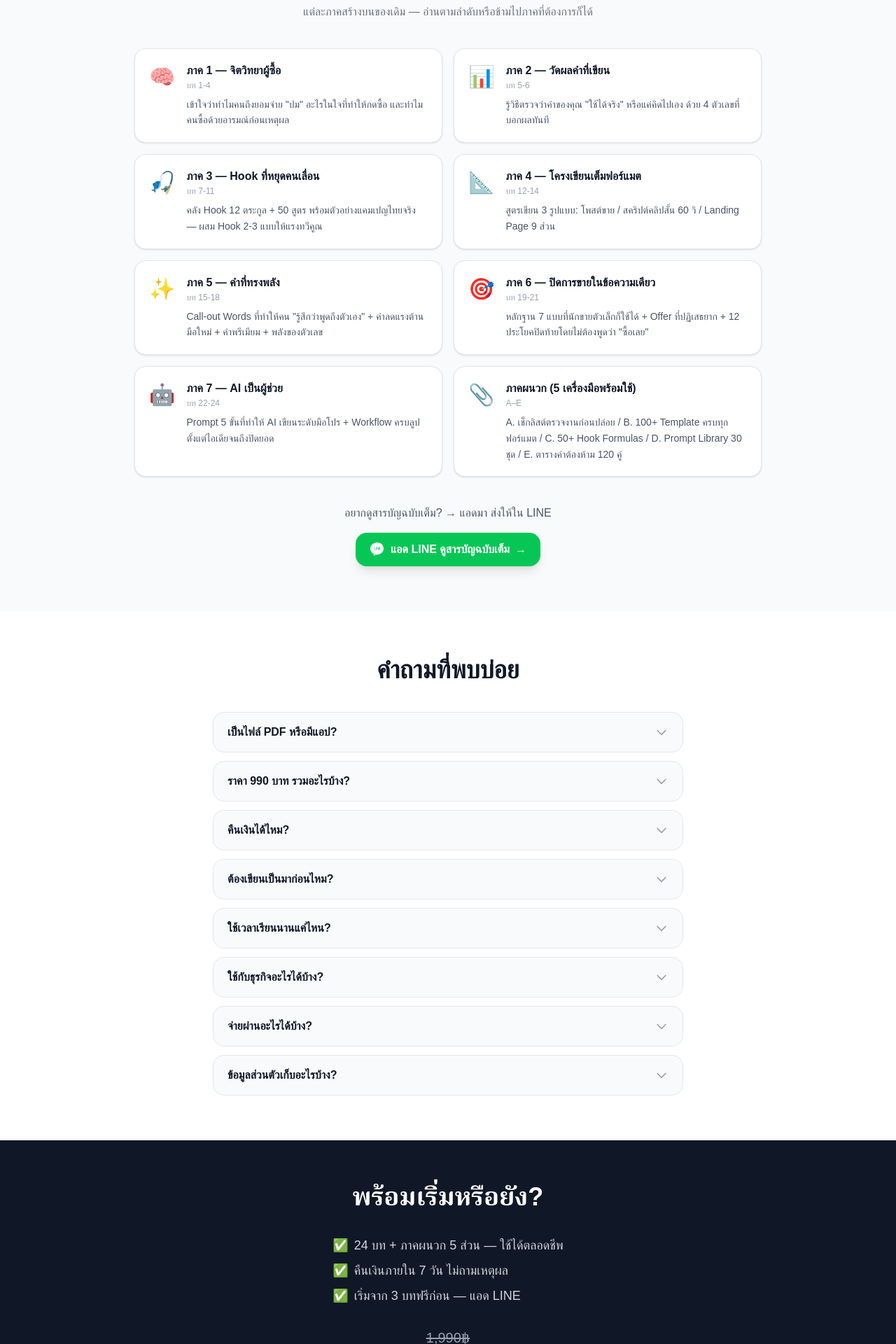
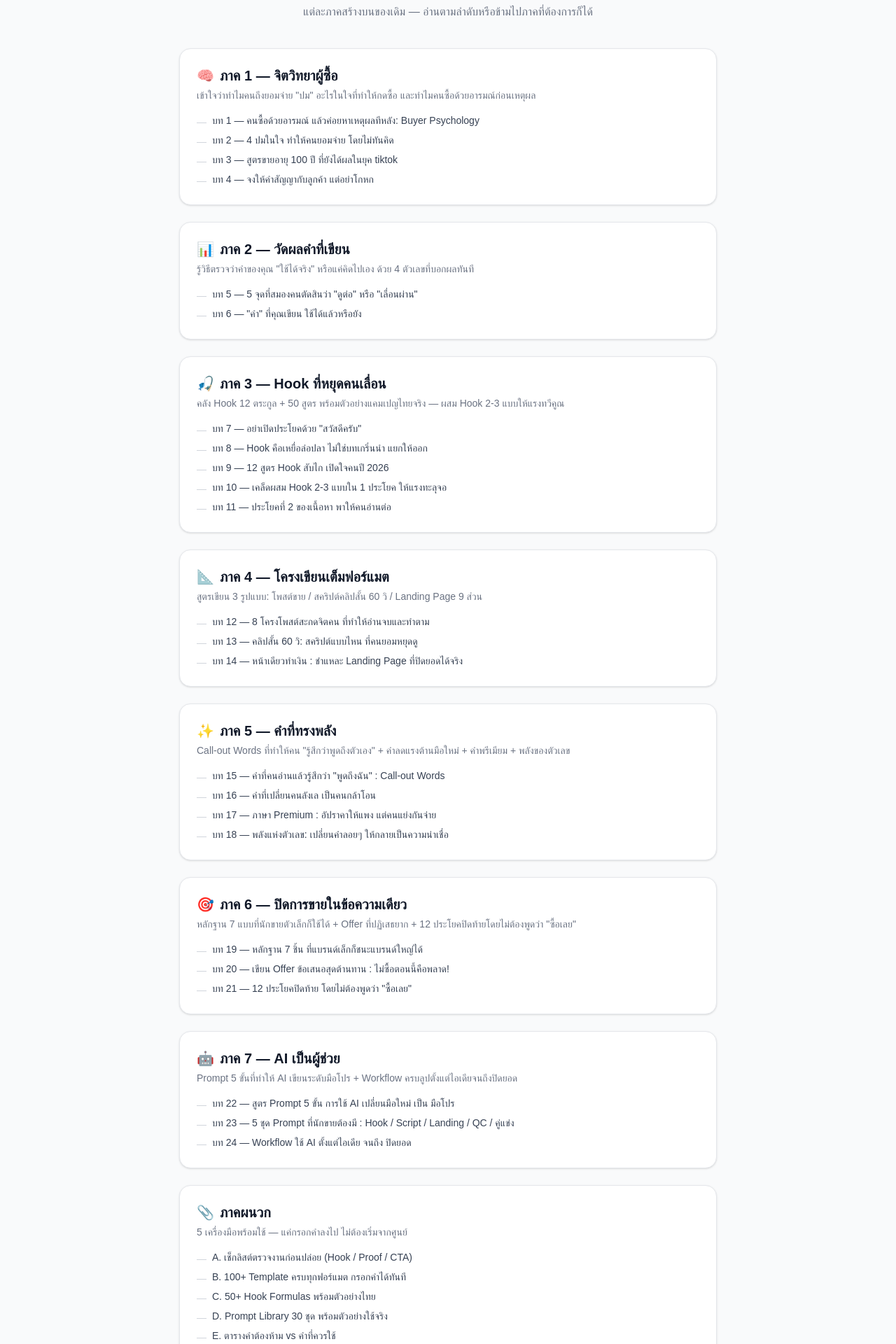
Before and after one commit to kittichon-git/phachara-landing, a Next.js app: page / in a window 1280 px wide. Shown: the part 3960-5880 px from the top of the page at 70% size. Built offline with nearby package versions, Linux system fonts and the light colour scheme; no server answers.

Commit message:
B29: S7 expanded list (no toggle, no per-chapter description)

```diff
--- a/components/sections/S6Curriculum.tsx
+++ b/components/sections/S6Curriculum.tsx
@@ -1,60 +1,97 @@
 import LineCTAButton from '@/components/LineCTAButton'
 
-const groups = [
+const sections = [
   {
     icon: '🧠',
     label: 'ภาค 1 — จิตวิทยาผู้ซื้อ',
-    range: 'บท 1-4',
     summary: 'เข้าใจว่าทำไมคนถึงยอมจ่าย "ปม" อะไรในใจที่ทำให้กดซื้อ และทำไมคนซื้อด้วยอารมณ์ก่อนเหตุผล',
+    items: [
+      'บท 1 — คนซื้อด้วยอารมณ์ แล้วค่อยหาเหตุผลทีหลัง: Buyer Psychology',
+      'บท 2 — 4 ปมในใจ ทำให้คนยอมจ่าย โดยไม่ทันคิด',
+      'บท 3 — สูตรขายอายุ 100 ปี ที่ยังได้ผลในยุค tiktok',
+      'บท 4 — จงให้คำสัญญากับลูกค้า แต่อย่าโกหก',
+    ],
   },
   {
     icon: '📊',
     label: 'ภาค 2 — วัดผลคำที่เขียน',
-    range: 'บท 5-6',
     summary: 'รู้วิธีตรวจว่าคำของคุณ "ใช้ได้จริง" หรือแค่คิดไปเอง ด้วย 4 ตัวเลขที่บอกผลทันที',
+    items: [
+      'บท 5 — 5 จุดที่สมองคนตัดสินว่า "ดูต่อ" หรือ "เลื่อนผ่าน"',
+      'บท 6 — "คำ" ที่คุณเขียน ใช้ได้แล้วหรือยัง',
+    ],
   },
   {
     icon: '🎣',
     label: 'ภาค 3 — Hook ที่หยุดคนเลื่อน',
-    range: 'บท 7-11',
     summary: 'คลัง Hook 12 ตระกูล + 50 สูตร พร้อมตัวอย่างแคมเปญไทยจริง — ผสม Hook 2-3 แบบให้แรงทวีคูณ',
+    items: [
+      'บท 7 — อย่าเปิดประโยคด้วย "สวัสดีครับ"',
+      'บท 8 — Hook คือเหยื่อล่อปลา ไม่ใช่บทเกริ่นนำ แยกให้ออก',
+      'บท 9 — 12 สูตร Hook สับไก เปิดใจคนปี 2026',
+      'บท 10 — เคล็ดผสม Hook 2-3 แบบใน 1 ประโยค ให้แรงทะลุจอ',
+      'บท 11 — ประโยคที่ 2 ของเนื้อหา พาให้คนอ่านต่อ',
+    ],
   },
   {
     icon: '📐',
     label: 'ภาค 4 — โครงเขียนเต็มฟอร์แมต',
-    range: 'บท 12-14',
     summary: 'สูตรเขียน 3 รูปแบบ: โพสต์ขาย / สคริปต์คลิปสั้น 60 วิ / Landing Page 9 ส่วน',
+    items: [
+      'บท 12 — 8 โครงโพสต์สะกดจิตคน ที่ทำให้อ่านจบและทำตาม',
+      'บท 13 — คลิปสั้น 60 วิ: สคริปต์แบบไหน ที่คนยอมหยุดดู',
+      'บท 14 — หน้าเดียวทำเงิน : ชำแหละ Landing Page ที่ปิดยอดได้จริง',
+    ],
   },
   {
     icon: '✨',
     label: 'ภาค 5 — คำที่ทรงพลัง',
-    range: 'บท 15-18',
     summary: 'Call-out Words ที่ทำให้คน "รู้สึกว่าพูดถึงตัวเอง" + คำลดแรงต้านมือใหม่ + คำพรีเมียม + พลังของตัวเลข',
+    items: [
+      'บท 15 — คำที่คนอ่านแล้วรู้สึกว่า "พูดถึงฉัน" : Call-out Words',
+      'บท 16 — คำที่เปลี่ยนคนลังเล เป็นคนกล้าโอน',
+      'บท 17 — ภาษา Premium : อัปราคาให้แพง แต่คนแย่งกันจ่าย',
+      'บท 18 — พลังแห่งตัวเลข: เปลี่ยนคำลอยๆ ให้กลายเป็นความน่าเชื่อ',
+    ],
   },
   {
     icon: '🎯',
     label: 'ภาค 6 — ปิดการขายในข้อความเดียว',
-    range: 'บท 19-21',
     summary: 'หลักฐาน 7 แบบที่นักขายตัวเล็กก็ใช้ได้ + Offer ที่ปฏิเสธยาก + 12 ประโยคปิดท้ายโดยไม่ต้องพูดว่า "ซื้อเลย"',
+    items: [
+      'บท 19 — หลักฐาน 7 ชิ้น ที่แบรนด์เล็กก็ชนะแบรนด์ใหญ่ได้',
+      'บท 20 — เขียน Offer ข้อเสนอสุดต้านทาน : ไม่ซื้อตอนนี้คือพลาด!',
+      'บท 21 — 12 ประโยคปิดท้าย โดยไม่ต้องพูดว่า "ซื้อเลย"',
+    ],
   },
   {
     icon: '🤖',
     label: 'ภาค 7 — AI เป็นผู้ช่วย',
-    range: 'บท 22-24',
     summary: 'Prompt 5 ขั้นที่ทำให้ AI เขียนระดับมือโปร + Workflow ครบลูปตั้งแต่ไอเดียจนถึงปิดยอด',
+    items: [
+      'บท 22 — สูตร Prompt 5 ขั้น การใช้ AI เปลี่ยนมือใหม่ เป็น มือโปร',
+      'บท 23 — 5 ชุด Prompt ที่นักขายต้องมี : Hook / Script / Landing / QC / คู่แข่ง',
+      'บท 24 — Workflow ใช้ AI ตั้งแต่ไอเดีย จนถึง ปิดยอด',
+    ],
   },
   {
     icon: '📎',
-    label: 'ภาคผนวก (5 เครื่องมือพร้อมใช้)',
-    range: 'A–E',
-    summary: 'A. เช็กลิสต์ตรวจงานก่อนปล่อย / B. 100+ Template ครบทุกฟอร์แมต / C. 50+ Hook Formulas / D. Prompt Library 30 ชุด / E. ตารางคำต้องห้าม 120 คู่',
+    label: 'ภาคผนวก',
+    summary: '5 เครื่องมือพร้อมใช้ — แค่กรอกคำลงไป ไม่ต้องเริ่มจากศูนย์',
+    items: [
+      'A. เช็กลิสต์ตรวจงานก่อนปล่อย (Hook / Proof / CTA)',
+      'B. 100+ Template ครบทุกฟอร์แมต กรอกคำได้ทันที',
+      'C. 50+ Hook Formulas พร้อมตัวอย่างไทย',
+      'D. Prompt Library 30 ชุด พร้อมตัวอย่างใช้จริง',
+      'E. ตารางคำต้องห้าม vs คำที่ควรใช้',
+    ],
   },
 ]
 
 export default function S6Curriculum() {
   return (
     <section className="bg-gray-50 py-16 px-4" aria-labelledby="curriculum-headline">
-      <div className="max-w-4xl mx-auto">
+      <div className="max-w-3xl mx-auto">
         <h2
           id="curriculum-headline"
           className="text-3xl sm:text-4xl font-bold text-gray-900 text-center mb-3"
@@ -65,18 +102,25 @@ export default function S6Curriculum() {
           แต่ละภาคสร้างบนของเดิม — อ่านตามลำดับหรือข้ามไปภาคที่ต้องการก็ได้
         </p>
 
-        <div className="grid grid-cols-1 md:grid-cols-2 gap-4">
-          {groups.map((g) => (
+        <div className="space-y-6">
+          {sections.map((sec) => (
             <div
-              key={g.label}
-              className="bg-white rounded-2xl border border-gray-200 p-5 flex gap-4 shadow-sm"
+              key={sec.label}
+              className="bg-white rounded-2xl border border-gray-200 p-6 shadow-sm"
             >
-              <span className="text-3xl shrink-0 mt-0.5" aria-hidden="true">{g.icon}</span>
-              <div>
-                <p className="font-bold text-gray-900 leading-snug">{g.label}</p>
-                <p className="text-xs text-gray-400 mt-0.5 mb-2">{g.range}</p>
-                <p className="text-sm text-gray-600 leading-relaxed">{g.summary}</p>
-              </div>
+              <h3 className="text-xl font-semibold text-gray-900 mb-1 flex items-center gap-2">
+                <span aria-hidden="true">{sec.icon}</span>
+                {sec.label}
+              </h3>
+              <p className="text-sm text-gray-500 mb-4">{sec.summary}</p>
+              <ul className="space-y-1.5">
+                {sec.items.map((item) => (
+                  <li key={item} className="flex items-start gap-2 text-sm text-gray-700">
+                    <span className="text-gray-300 mt-0.5 shrink-0" aria-hidden="true">—</span>
+                    {item}
+                  </li>
+                ))}
+              </ul>
             </div>
           ))}
         </div>
```
